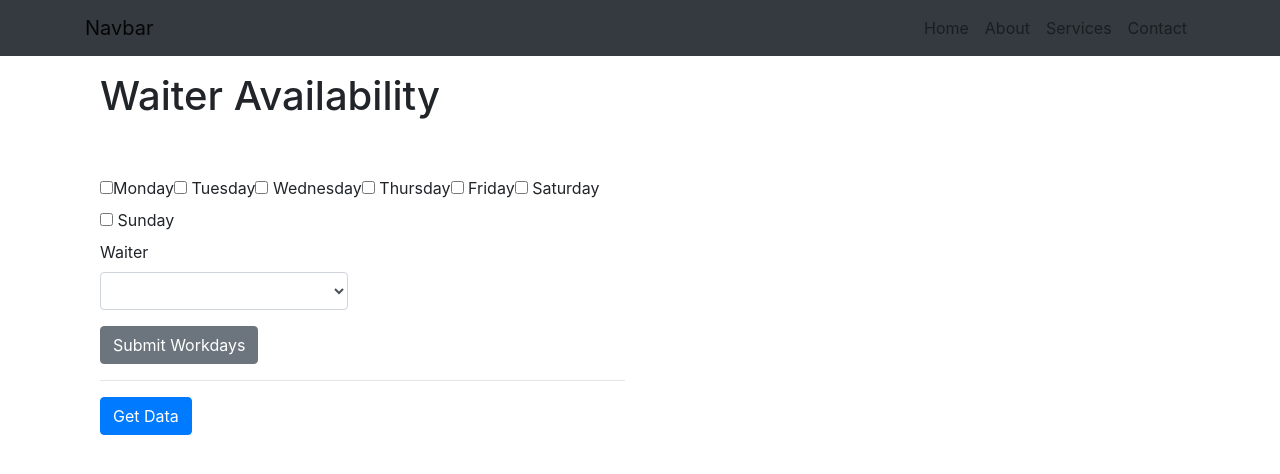
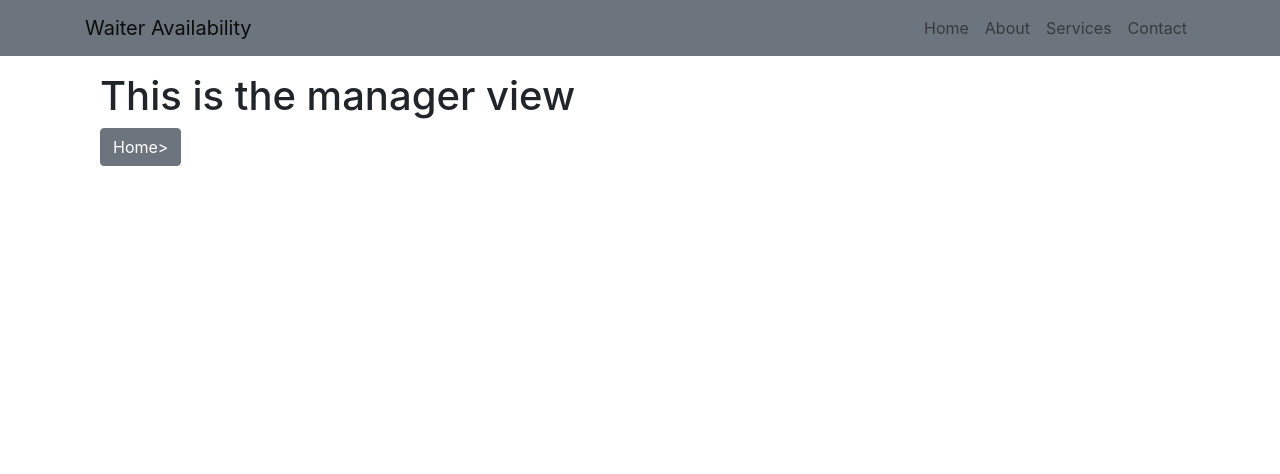
Before and after one commit to WNortier/waiter-availability-with-node-express-pg-vuejs-Work-In-Progress-, a Vue app in the folder public/: page /manager in a window 1280 px wide. Shown: the top 474 px of the page. Built offline with nearby package versions, Linux system fonts and the light colour scheme; no server answers; what vue-resource would draw is missing.

Commit message:
experimenting with routes

```diff
--- a/public/src/Components/Header.vue
+++ b/public/src/Components/Header.vue
@@ -1,7 +1,7 @@
 <template>
-    <nav class="navbar navbar-expand-sm navbar-light bg-dark mb-3">
+  <nav class="navbar navbar-expand-sm navbar-light bg-secondary mb-3">
     <div class="container">
-            <a class="navbar-brand" href="#">Navbar</a>
+      <router-link class="navbar-brand" to="/">Waiter Availability</router-link>
       <ul class="navbar-nav">
         <li class="nav-item">
           <router-link class="nav-link" to="/manager">Home</router-link>
@@ -16,6 +16,7 @@
           <a class="nav-link" href="#">Contact</a>
         </li>
       </ul>
+
     </div>
   </nav>
 </template>
@@ -23,5 +24,5 @@
 <script>
 export default {
 
-}
+};
 </script>
--- a/public/src/Components/Manager.vue
+++ b/public/src/Components/Manager.vue
@@ -1,11 +1,16 @@
 <template>
-    <div class="col-md-12">
-        <h1>This is the manager view</h1>
-    </div>
+  <div class="col-md-12 justify">
+    <h1>This is the manager view</h1>
+    <button class="btn btn-secondary small" @click="navigateToHome">Home></button>
+  </div>
 </template>
 
 <script>
 export default {
-
-}
+  methods: {
+    navigateToHome() {
+      this.$router.push("/");
+    }
+  }
+};
 </script>
--- a/public/src/main.js
+++ b/public/src/main.js
@@ -9,7 +9,8 @@ Vue.use(VueResource);
 
 
 const router = new VueRouter({
-  routes
+  routes,
+  mode: 'history'
 })
 
 new Vue({
```
Lines whose indentation alone changed are shown as unchanged.
